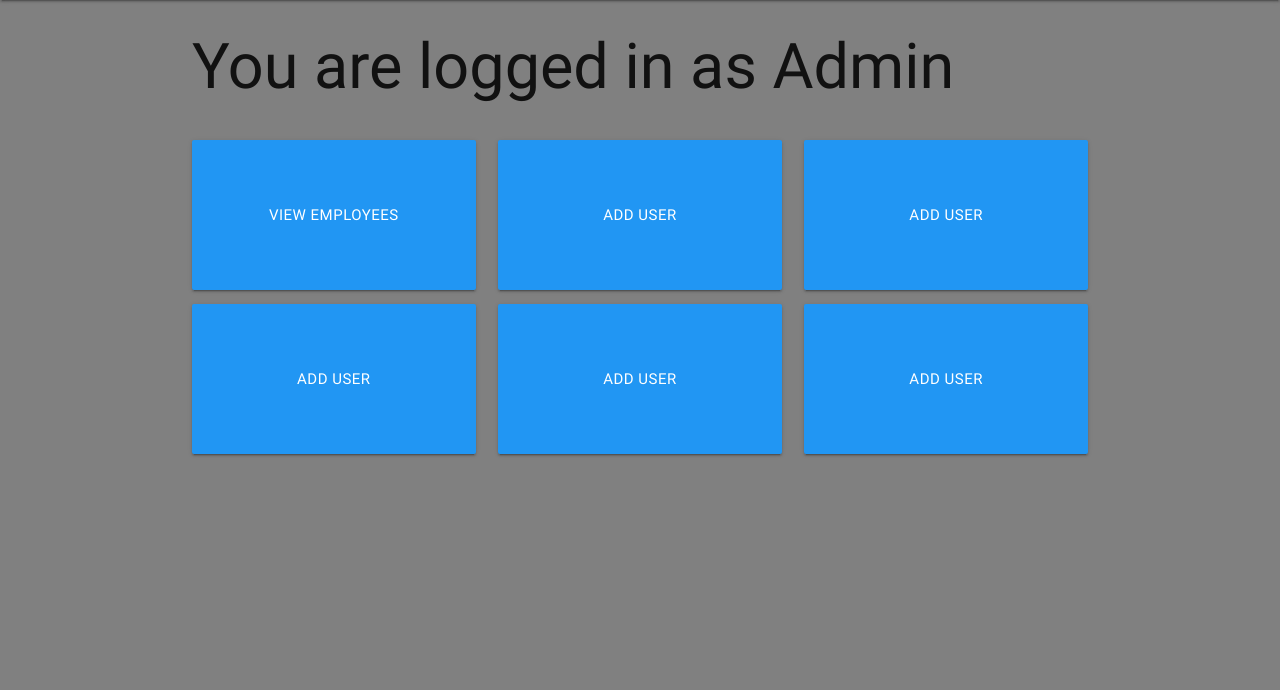
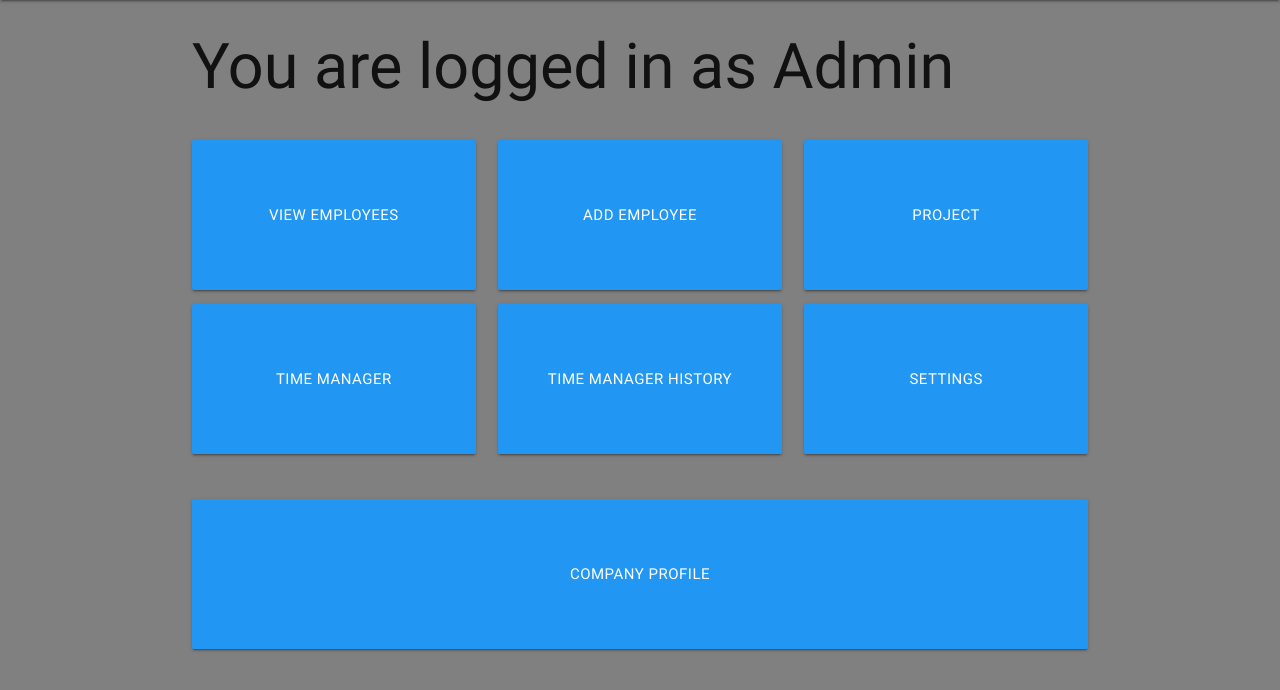
Before and after one commit to weekend79/Time-management-software, a Flask app: page /admin_dashboard in a window 1280 px wide. Shown: the part 64-754 px from the top of the page. Run offline with Flask 2, Linux system fonts and the light colour scheme; some libraries are stand-ins or nearby versions.

Commit message:
added time manager, CRUD operations for projects, started history

```diff
--- a/app.py
+++ b/app.py
@@ -116,6 +116,77 @@ def delete_employee(employee_id):
     return redirect(url_for('view_employees'))
 
 
+@app.route('/projects')
+def projects():
+    return render_template("projects.html", projects=mongo.db.projects.find())
+
+
+@app.route('/see_project/<project_id>')
+def see_project(project_id):
+    the_project = mongo.db.projects.find_one({"_id": ObjectId(project_id)})
+    projects = mongo.db.projects.find()
+    return render_template("see_project.html", project=the_project, projects=mongo.db.projects.find_one())
+
+
+@app.route('/new_project')
+def new_project():
+    return render_template("new_project.html")
+
+
+@app.route('/insert_project', methods=['POST'])
+def insert_project():
+    projects = mongo.db.projects
+    projects.insert_one(request.form.to_dict())
+    flash('New project added')
+    return redirect(url_for('projects'))
+
+
+@app.route('/edit_project/<project_id>')
+def edit_project(project_id):
+    the_project = mongo.db.projects.find_one({"_id": ObjectId(project_id)})
+    projects = mongo.db.projects.find()
+    return render_template('edit_project.html', project=the_project, projects=mongo.db.projects.find_one())
+
+
+@app.route('/update_project/<project_id>', methods=["POST"])
+def update_project(project_id):
+    projects = mongo.db.projects
+    projects.replace_one( {'_id': ObjectId(project_id)},
+    {
+        'project_id' : request.form.get('project_id'),
+        'project_name' : request.form.get('project_name'),
+        'project_manager' : request.form.get('project_manager')
+    })
+    return redirect(url_for('projects'))
+
+
+@app.route('/delete_project/<project_id>')
+def delete_project(project_id):
+    mongo.db.projects.remove({'_id': ObjectId(project_id)})
+    flash('Project deleted!')
+    return redirect(url_for('projects'))
+
+
+@app.route('/time_manager')
+def time_manager():
+    return render_template('time_manager.html', projects=mongo.db.projects.find())
+
+
+@app.route('/timestamp', methods=['POST'])
+def timestamp():
+    timestamp = mongo.db.timestamps
+    timestamp.insert_one(request.form.to_dict())
+    flash('New Time Record Added')
+    return redirect(url_for('admin_dashboard'))
+
+
+@app.route('/history')
+def history():
+    if mongo.db.timestamps.project_id == True:
+        project_name = mongo.db.projects.find(project_name)
+    return render_template('history.html', timestamps=mongo.db.timestamps.find())
+
+
 if __name__ == '__main__':
     app.secret_key = os.getenv('SECRET_KEY')
     app.run(host=os.environ.get('IP', '0.0.0.0'),
--- a/templates/add_user.html
+++ b/templates/add_user.html
@@ -10,7 +10,7 @@
 				</div>
                 <div class="input-field col s12">
 					<i class="material-icons prefix">date_range</i>
-					<input id="icon_prefix" type="text" class="materialize-textarea">
+					<input id="icon_prefix" name="dob" type="text" class="materialize-textarea">
 					<label for="icon_prefix">Date of Birth</label>
 				</div>
                 <div class="input-field col s12">
--- a/templates/admin_dashboard.html
+++ b/templates/admin_dashboard.html
@@ -18,23 +18,27 @@
 		</div>
 		<div class="col s4">
 			<a
-				href="{{ url_for('add_user') }}"><button class="waves-effect waves-light btn-large button-size blue">Add user</button></a>
+				href="{{ url_for('add_user') }}"><button class="waves-effect waves-light btn-large button-size blue">Add Employee</button></a>
 		</div>
 		<div class="col s4">
 			<a
-				href="{{ url_for('add_user') }}"><button class="waves-effect waves-light btn-large button-size blue">Add user</button></a>
+				href="{{ url_for('projects') }}"><button class="waves-effect waves-light btn-large button-size blue">Project</button></a>
 		</div>
 		<div class="col s4">
 			<a
-				href="{{ url_for('add_user') }}"><button class="waves-effect waves-light btn-large button-size blue">Add user</button></a>
+				href="{{ url_for('time_manager') }}"><button class="waves-effect waves-light btn-large button-size blue">Time manager</button></a>
 		</div>
 		<div class="col s4">
 			<a
-				href="{{ url_for('add_user') }}"><button class="waves-effect waves-light btn-large button-size blue">Add user</button></a>
+				href="{{ url_for('history') }}"><button class="waves-effect waves-light btn-large button-size blue">Time manager history</button></a>
 		</div>
 		<div class="col s4">
 			<a
-				href="{{ url_for('add_user') }}"><button class="waves-effect waves-light btn-large button-size blue">Add user</button></a>
+				href="{{ url_for('add_user') }}"><button class="waves-effect waves-light btn-large button-size blue">Settings</button></a>
+		</div>
+        <div class="col s12">
+			<a
+				href="{{ url_for('add_user') }}"><button class="waves-effect waves-light btn-large button-size blue">Company Profile</button></a>
 		</div>
 	</div>
 </div>
--- a/templates/backend_base.html
+++ b/templates/backend_base.html
@@ -11,12 +11,12 @@
 <body>
 	<nav class="nav-extended blue">
 		<div class="nav-wrapper">
-			<a href="#!" class="brand-logo">Logo</a>
+			<a href="{{ url_for('admin_dashboard') }}" class="brand-logo">Logo</a>
 			<ul class="right hide-on-med-and-down">
 				<li><a>Employees</a></li>
 				<li><a>Time Management</a></li>
 				<li><a>Settings</a></li>
-                <li><a>Logout</a></li>
+				<li><a>Logout</a></li>
 			</ul>
 		</div>
 	</nav>
@@ -29,7 +29,21 @@
 	<script src="https://cdnjs.cloudflare.com/ajax/libs/jquery/3.2.1/jquery.min.js"></script>
 	<script src="https://cdnjs.cloudflare.com/ajax/libs/materialize/0.100.2/js/materialize.min.js"></script>
 	<script type="text/javascript">
+		$(document).ready(function(){
+            $('select').material_select();
+        });
 
+        $('.datepicker').pickadate({
+            selectMonths: true, // Creates a dropdown to control month
+            selectYears: 100, // Creates a dropdown of 15 years to control year,
+            today: 'Today',
+            clear: 'Clear',
+            close: 'Ok',
+            closeOnSelect: false // Close upon selecting a date,
+        });
+
+        document.getElementById("matfix").addEventListener("click", function(e) {e.stopPropagation();
+        });
 	</script>
 </body>
 
--- a/templates/edit_employee.html
+++ b/templates/edit_employee.html
@@ -51,6 +51,7 @@
 			<button class="btn waves-effect waves-light" type="submit" name="action">Edit
                 <i class="material-icons right">update</i>
             </button>
+        </ul>
 	</form>
 </div>
 
```
Also changed, not shown: templates/edit_project.html (added, +27 -0 lines), templates/history.html (added, +29 -0 lines), templates/new_project.html (added, +26 -0 lines), templates/projects.html (added, +23 -0 lines), templates/see_project.html (added, +14 -0 lines), templates/time_manager.html (added, +72 -0 lines), utils.py (line endings or trailing spaces).
